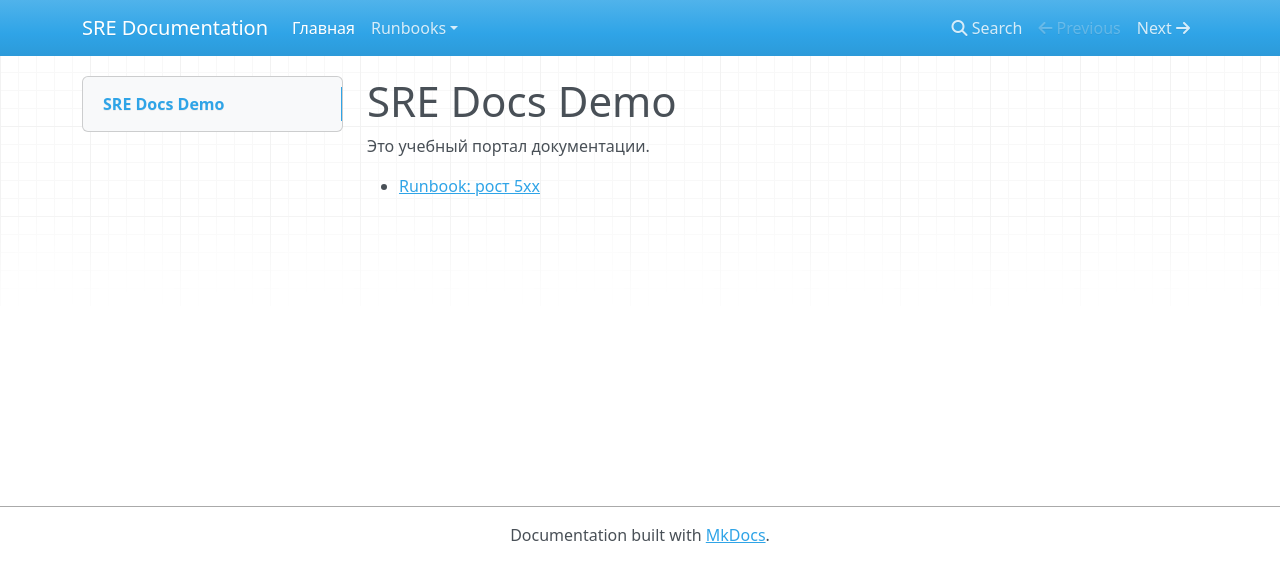
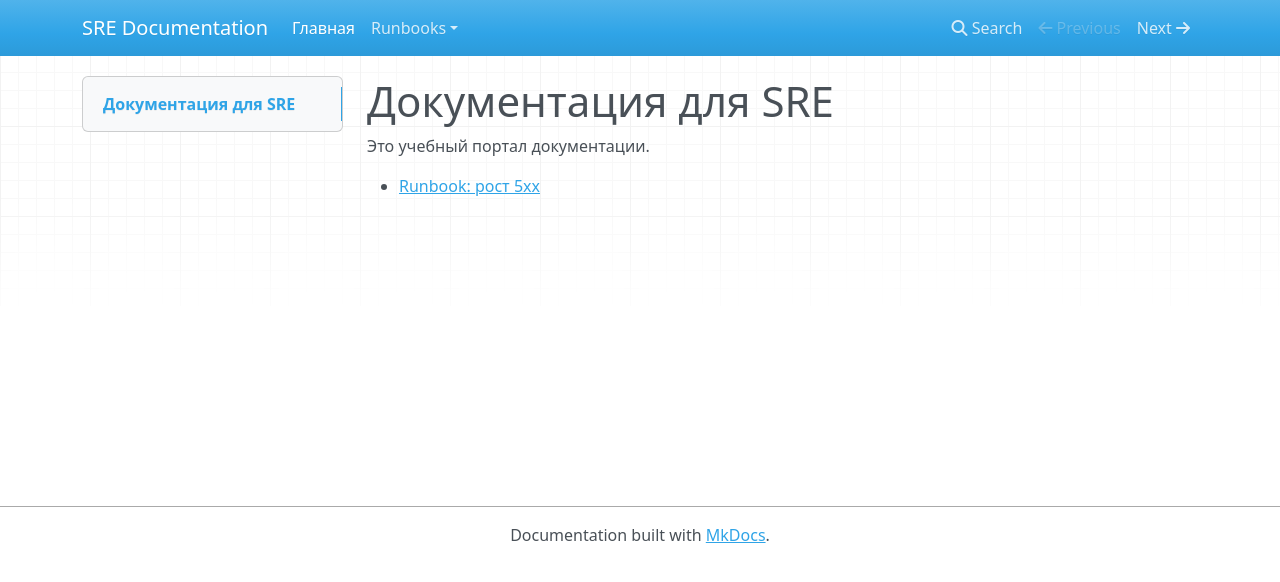
Before and after one commit to solovevevgeny/sredocs, an MkDocs documentation site: the page built from docs/index.md, in a window 1280 px wide. Shown: the top 582 px of the page. Built offline with MkDocs 1.6.1, drawn with Linux system fonts in a browser that asks for light colours; nearby versions of some CDN libraries.

Commit message:
Translate SRE Docs title to Russian

```diff
--- a/docs/index.md
+++ b/docs/index.md
@@ -1,4 +1,4 @@
-# SRE Docs Demo
+# Документация для SRE
 
 Это учебный портал документации.
 
```
